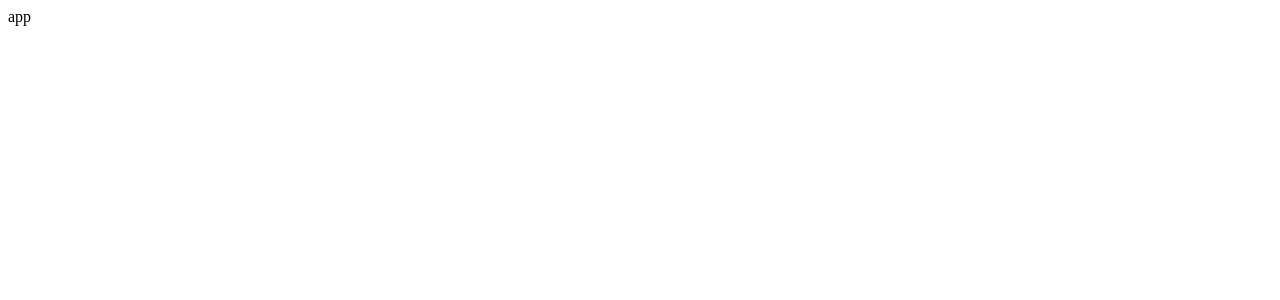
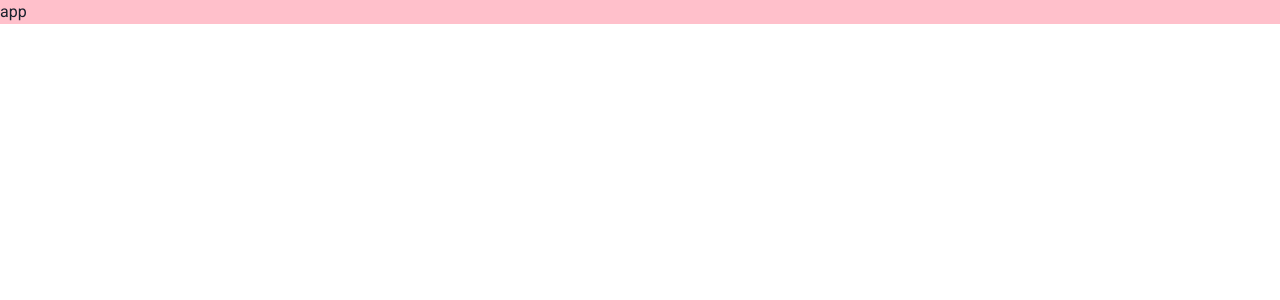
Before and after one commit to MaksymRudnyi/Ukraine-Now, a React (Create React App) app in the folder client/: page / in a window 1280 px wide. Shown: the top 300 px of the page. Built offline with nearby package versions, Linux system fonts and the light colour scheme.

Commit message:
add ChakraUI

```diff
--- a/client/package.json
+++ b/client/package.json
@@ -6,6 +6,7 @@
     "@chakra-ui/react": "^2.4.1",
     "@emotion/react": "^11.10.5",
     "@emotion/styled": "^11.10.5",
+    "@fontsource/roboto": "^4.5.8",
     "@testing-library/jest-dom": "^5.16.5",
     "@testing-library/react": "^13.4.0",
     "@testing-library/user-event": "^13.5.0",
--- a/client/src/App.tsx
+++ /dev/null
@@ -1,11 +0,0 @@
-import React from 'react';
-
-function App() {
-  return (
-    <div className="App">
-      app
-    </div>
-  );
-}
-
-export default App;
--- /dev/null
+++ b/client/src/components/App/index.tsx
@@ -0,0 +1,16 @@
+import React from 'react';
+import { Box } from "@chakra-ui/react";
+import { ChakraProvider } from '@chakra-ui/react'
+import theme from '../../theme'
+
+function Index() {
+  return (
+    <ChakraProvider theme={theme}>
+      <Box backgroundColor={['red', 'blue', 'green', 'yellow', 'pink']} className="App">
+        app
+      </Box>
+    </ChakraProvider>
+  );
+}
+
+export default Index;
--- a/client/src/index.tsx
+++ b/client/src/index.tsx
@@ -1,7 +1,8 @@
 import React from 'react';
 import ReactDOM from 'react-dom/client';
-import App from './App';
+import App from './components/App';
 import reportWebVitals from './reportWebVitals';
+import "@fontsource/roboto";
 
 const root = ReactDOM.createRoot(
   document.getElementById('root') as HTMLElement
--- /dev/null
+++ b/client/src/theme/colors.ts
@@ -0,0 +1,14 @@
+export const colors = {
+  transparent: 'transparent',
+  blackAlpha400: 'rgba(0, 0, 0, 0.15)',
+  blackAlpha800: '#000000CC',
+  black: {
+    700: '#384752',
+    800: '#2A343D',
+    900: '#000000',
+  },
+  white: {
+    50: '#F4F6F6',
+    900: '#FFFFFF',
+  }
+};
--- /dev/null
+++ b/client/src/theme/components/button.ts
@@ -0,0 +1,38 @@
+export const Button = {
+  defaultProps: {
+    size: 'md',
+    variant: 'primary',
+  },
+  sizes: {
+    md: {
+      fontSize: '14px',
+      px: 5,
+      h: 10,
+      py: 2,
+    },
+  },
+  baseStyle: {
+    textTransform: 'uppercase',
+    lineHeight: '24px',
+    borderRadius: '4px',
+  },
+  variants: {
+    primary: {
+      fontWeight: 600,
+      color: 'white.900',
+      bg: 'blue.400',
+      _disabled: {
+        opacity: 1,
+        bg: 'gray.100',
+        color: 'white.900',
+      },
+      _hover: {
+        _disabled: {
+          opacity: 1,
+          bg: 'gray.100',
+          color: 'white.900',
+        },
+      },
+    },
+  },
+};
--- /dev/null
+++ b/client/src/theme/components/index.ts
@@ -0,0 +1,5 @@
+import { Button } from './button';
+
+export const components = {
+  // Button
+};
--- /dev/null
+++ b/client/src/theme/global.ts
@@ -0,0 +1,5 @@
+export const global = {
+  body: {
+    color: 'gray.800',
+  },
+};
--- /dev/null
+++ b/client/src/theme/index.ts
@@ -0,0 +1,30 @@
+import { extendTheme } from '@chakra-ui/react';
+import { colors } from './colors';
+import { components } from './components';
+import { global } from './global';
+
+// Base Chakra theme:
+// https://github.com/chakra-ui/chakra-ui/tree/main/packages/components/theme/src
+
+const breakpoints = {
+  'base': '0',
+  'sm': '576px',
+  'md': '768px',
+  'lg': '992px',
+  'xl': '1200px',
+  '2xl': '1400px',
+};
+
+const theme = extendTheme({
+  config: { cssVarPrefix: 'cl' },
+  styles: { global },
+  colors,
+  components,
+  breakpoints,
+  fonts: {
+    body: 'Roboto',
+    heading: 'Roboto',
+  },
+});
+
+export default theme;
```
Also changed, not shown: 2 other files (tests, documents, lock files or other folders).
